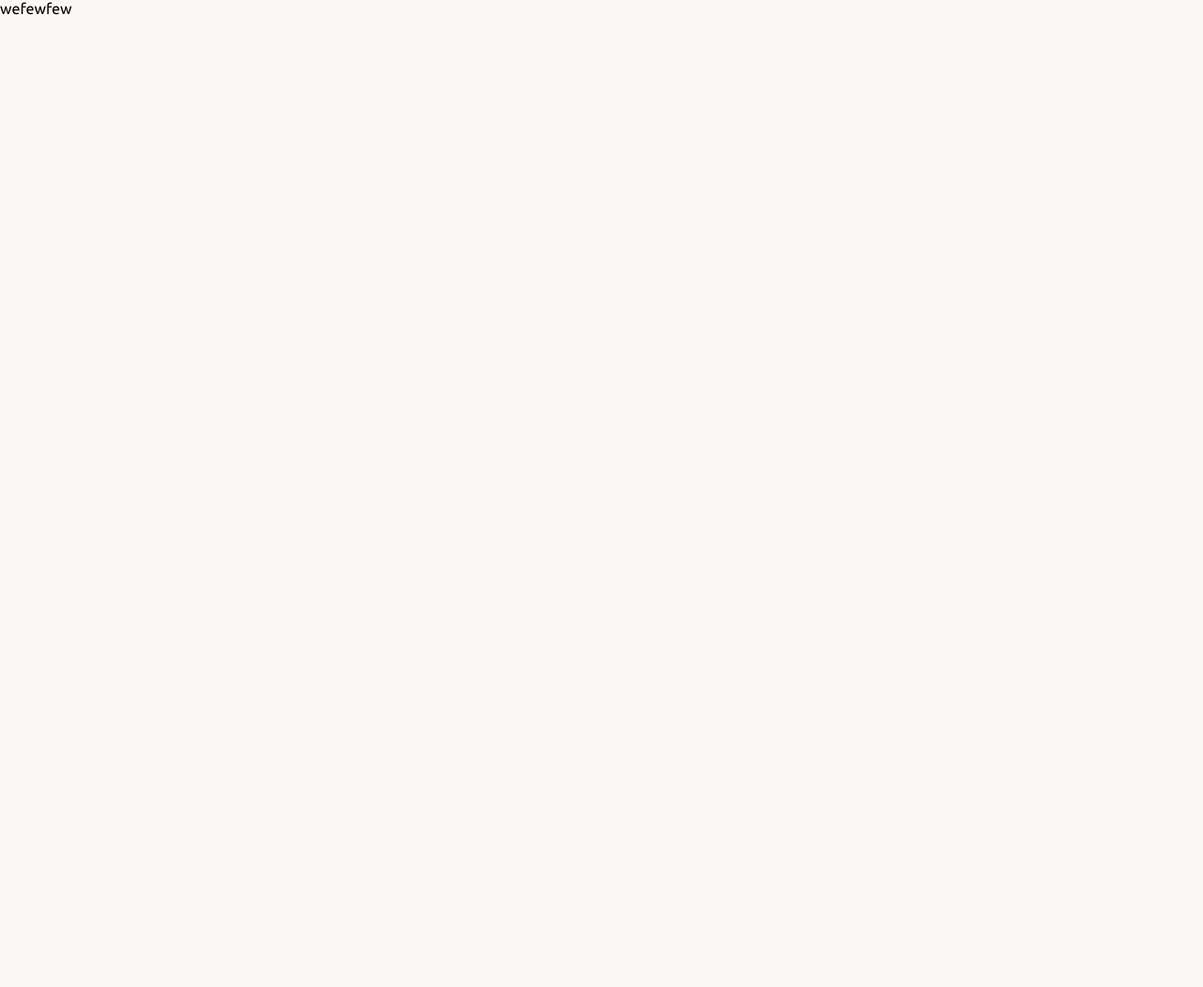
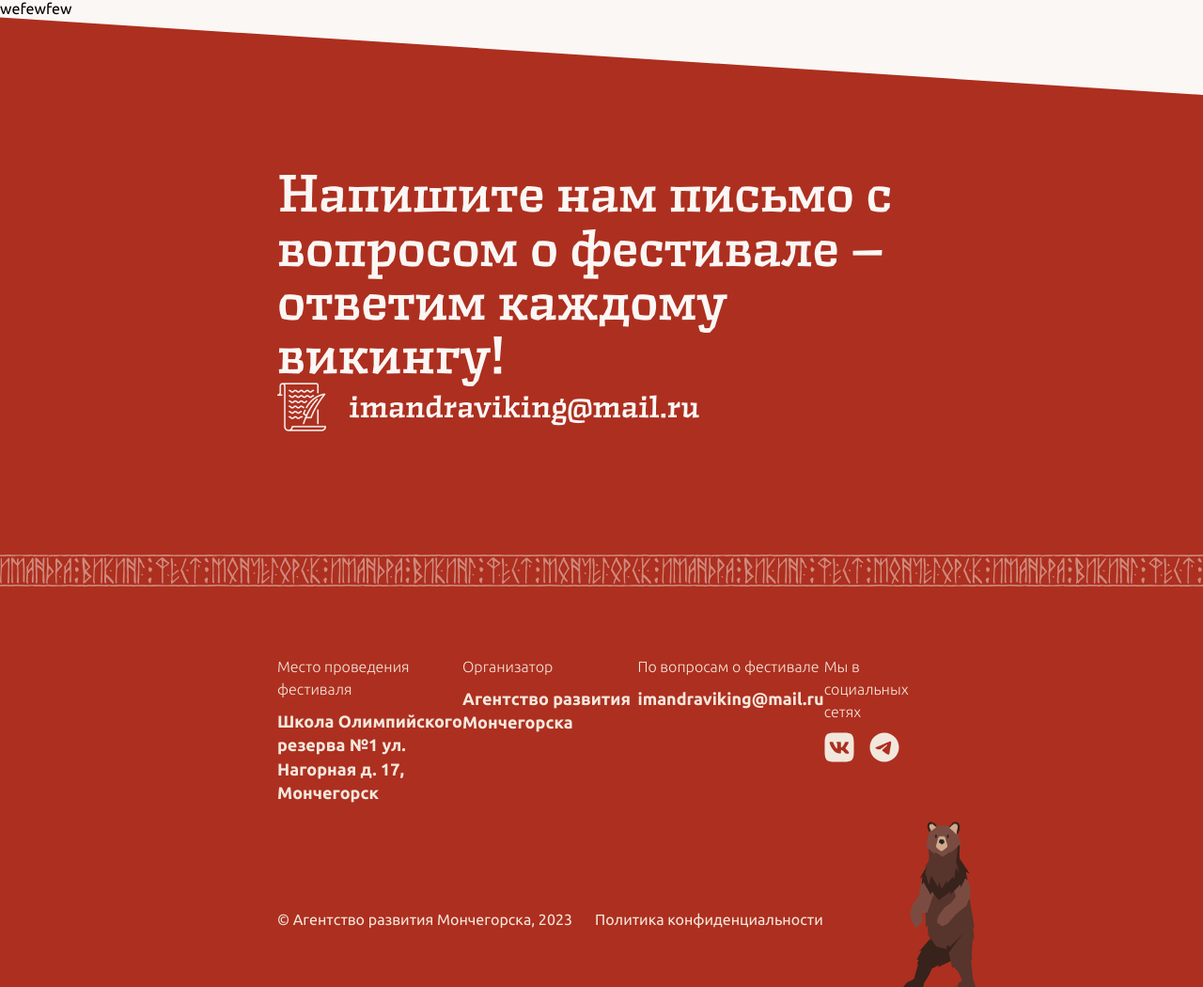
Before and after one commit to The73756/viking, a website: page src/index.html in a window 1280 px wide. Shown: the whole page at 94% size. Before the commit the page ends 800 px from the top, so only its background shows below. Drawn offline with nearby package versions, Linux system fonts and the light colour scheme; files that its build step writes are made by us from their sources; files whose address does not match are found by name.

Commit message:
create footer without adaptive

```diff
--- a/gulp/version.json
+++ b/gulp/version.json
@@ -1,3 +1,3 @@
 {
-    "main": "20230527113747"
+    "main": "20230527201545"
 }
--- a/src/html/footer.html
+++ b/src/html/footer.html
@@ -1,5 +1,97 @@
 <footer class="footer">
-    <div class="container">
+  <div class="footer-top">
+    <div class="container footer-top__container">
+      <div class="footer-left">
+        <p class="footer-left__desc">
+          Напишите нам письмо с вопросом о фестивале — ответим каждому викингу!
+        </p>
+      </div>
+      <div class="footer-right">
+        <div class="footer-right__email">
+          <img
+            src="/img/icons/letter.png"
+            class="footer-right__icon"
+            width="52"
+            height="52"
+            alt=""
+            aria-hidden="true"
+          />
+          <a href="mailto:imandraviking@mail.ru" class="footer-right__link">
+            imandraviking@mail.ru
+          </a>
+        </div>
+      </div>
+    </div>
+  </div>
 
+  <div class="footer-middle">
+    <div class="container footer-middle__container">
+      <ul class="footer-list list">
+        <li class="footer-list__item">
+          <h3 class="footer-list__subtitle">Место проведения фестиваля</h3>
+          <address class="footer-list__content">
+            Школа Олимпийского резерва №1 ул. Нагорная д. 17, Мончегорск
+          </address>
+        </li>
+        <li class="footer-list__item">
+          <h3 class="footer-list__subtitle">Организатор</h3>
+          <p class="footer-list__content">Агентство развития Мончегорска</p>
+        </li>
+        <li class="footer-list__item">
+          <h3 class="footer-list__subtitle">По вопросам о фестивале</h3>
+          <a href="mailto:imandraviking@mail.ru" class="footer-list__link">
+            imandraviking@mail.ru
+          </a>
+        </li>
+        <li class="footer-list__item">
+          <h3 class="footer-list__subtitle">Мы в социальных сетях</h3>
+          <ul class="footer-social list" title="Мы в социальных сетях">
+            <li class="footer-social__item">
+              <a
+                href="#"
+                target="_blank"
+                class="footer-social__link"
+                aria-label="Наша страничка во Вконтакте"
+              >
+                <svg class="footer-social__icon" width="32" height="32">
+                  <use xlink:href="img/icons/icons.svg#icon-vk"></use>
+                </svg>
+              </a>
+            </li>
+            <li class="footer-social__item">
+              <a
+                href="#"
+                target="_blank"
+                class="footer-social__link"
+                aria-label="Наша страничка в Телеграмме"
+              >
+                <svg class="footer-social__icon" width="32" height="32">
+                  <use xlink:href="img/icons/icons.svg#icon-tg"></use>
+                </svg>
+              </a>
+            </li>
+          </ul>
+        </li>
+      </ul>
     </div>
+  </div>
+
+  <div class="footer-bottom">
+    <div class="container footer-bottom__container">
+      <p class="footer-bottom__text">
+        &copy; Агентство развития Мончегорска, 2023
+      </p>
+      <a href="#" class="footer-bottom__text footer-bottom__link">
+        Политика конфиденциальности
+      </a>
+      <img
+        src="/img/beer.png"
+        alt=""
+        aria-hidden="true"
+        class="footer-bottom__img"
+        width="78"
+        height="176"
+      />
+    </div>
+  </div>
 </footer>
--- a/src/scss/base/templates.scss
+++ b/src/scss/base/templates.scss
@@ -9,3 +9,10 @@
   align-items: center;
   justify-content: space-between;
 }
+@mixin hover {
+  @media (any-hover: hover) {
+    &:hover {
+      @content;
+    }
+  }
+}
--- a/src/scss/base/vars.scss
+++ b/src/scss/base/vars.scss
@@ -1,27 +1,29 @@
 :root {
-  --bg: #FAF7F5;
-  --orange: #BF7549;
-  --violet: #6B4C67;
+  --bg: #faf7f5;
+  --orange: #bf7549;
+  --violet: #6b4c67;
 
-  --red-light: #E87566;
-  --red-middle: #C43A2C;
-  --red-dark: #AD2F1F;
+  --red-light: #e87566;
+  --red-middle: #c43a2c;
+  --red-dark: #ad2f1f;
 
-  --blue-light: #6D9EC4;
-  --blue-dark: #305A7F;
+  --blue-light: #6d9ec4;
+  --blue-dark: #305a7f;
 
   --green: #517254;
-  --green-dirt: #78734E;
+  --green-dirt: #78734e;
 
-  --neutral-dark: #2B2523;
+  --neutral-dark: #2b2523;
 
-  --gray-light: #ECE9E7;
-  --gray-dark: #7D7672;
+  --gray-light: #ece9e7;
+  --gray-dark: #7d7672;
 
   --brown-light: #998468;
-  --brown-dark: #6E443A;
+  --brown-dark: #6e443a;
 
-  --biege-light: #F2E7DC;
-  --biege-middle: #DDD3C9;
-  --biege-dark: #BDA996;
+  --biege-light: #f2e7dc;
+  --biege-middle: #ddd3c9;
+  --biege-dark: #bda996;
+
+  --transition: 0.2s ease;
 }
--- a/src/scss/components/footer.scss
+++ b/src/scss/components/footer.scss
@@ -0,0 +1,137 @@
+@import "../base/templates";
+
+.footer {
+  -webkit-clip-path: polygon(0 0, 100% 8%, 100% 100%, 0 100%);
+  clip-path: polygon(0 0, 100% 8%, 100% 100%, 0 100%);
+  background-color: var(--red-dark);
+
+  &-top {
+    padding-top: 160px;
+    padding-bottom: 130px;
+    font-family: "Rezak CYR", "sans-serif";
+    color: var(--bg);
+
+    &__container {
+      display: flex;
+      justify-content: space-between;
+      align-items: center;
+      flex-wrap: wrap;
+    }
+  }
+
+  &-left {
+    &__desc {
+      margin: 0;
+      padding: 0;
+      max-width: 864px;
+      font-weight: 500;
+      font-size: 52px;
+      line-height: 110%;
+    }
+  }
+
+  &-right {
+    &__email {
+      display: flex;
+      gap: 24px;
+      align-items: center;
+    }
+
+    &__icon {
+      width: 52px;
+      height: 52px;
+    }
+
+    &__link {
+      font-size: 31px;
+      line-height: 140%;
+      transition: color var(--transition);
+
+      @include hover {
+        color: var(--biege-middle);
+      }
+    }
+  }
+
+  &-middle {
+    font-family: "Ubuntu", "sans-serif";
+    background-image: url("../img/footer-line.png");
+    background-repeat: no-repeat;
+    padding-top: 108px;
+  }
+
+  .footer-list {
+    display: flex;
+    justify-content: space-between;
+    color: var(--biege-light);
+
+    &__subtitle {
+      font-weight: 300;
+      font-size: 16px;
+      line-height: 150%;
+      padding: 0;
+      margin: 0 0 10px;
+    }
+
+    &__content,
+    &__link {
+      max-width: 318px;
+      font-weight: 700;
+      font-size: 18px;
+      line-height: 140%;
+      font-style: normal;
+      padding: 0;
+      margin: 0;
+    }
+
+    &__link {
+      transition: color var(--transition);
+
+      @include hover {
+        color: var(--biege-middle);
+      }
+    }
+  }
+
+  .footer-social {
+    display: flex;
+    gap: 16px;
+
+    &__icon {
+      width: 32px;
+      height: 32px;
+      fill: var(--biege-light);
+      transition: fill var(--transition);
+
+      @include hover {
+        fill: var(--biege-middle);
+      }
+    }
+  }
+
+  &-bottom {
+    &__container {
+      font-family: "Ubuntu", "sans-serif";
+      display: flex;
+      gap: 24px;
+      font-weight: 400;
+      font-size: 16px;
+      line-height: 150%;
+      padding-top: 110px;
+      padding-bottom: 60px;
+      position: relative;
+    }
+
+    &__text {
+      color: var(--biege-light);
+      margin: 0;
+      padding: 0;
+    }
+
+    &__img {
+      position: absolute;
+      right: -38.5px;
+      bottom: 0;
+    }
+  }
+}
--- a/src/scss/fonts.scss
+++ b/src/scss/fonts.scss
@@ -26,3 +26,24 @@
   font-weight: 400;
   font-style: normal;
 }
+@font-face {
+  font-family: "Rezak CYR";
+  font-display: swap;
+  src: url("../fonts/RezakCYR-Medium.woff2") format("woff2");
+  font-weight: 500;
+  font-style: normal;
+}
+@font-face {
+  font-family: "Rezak CYR";
+  font-display: swap;
+  src: url("../fonts/RezakCYR-Bold.woff2") format("woff2");
+  font-weight: 700;
+  font-style: normal;
+}
+@font-face {
+  font-family: "Rezak CYR";
+  font-display: swap;
+  src: url("../fonts/RezakCYR-Black.woff2") format("woff2");
+  font-weight: 900;
+  font-style: normal;
+}
--- a/src/scss/style.scss
+++ b/src/scss/style.scss
@@ -1,8 +1,9 @@
-@import './fonts';
-@import './base/normalize';
-@import './base/vars';
-@import './base/templates';
-@import './base/settings';
+@import "./fonts";
+@import "./base/normalize";
+@import "./base/vars";
+@import "./base/templates";
+@import "./base/settings";
+@import "./base/classes";
 
 // ui
 @import "./ui/button";
--- a/src/scss/ui/button.scss
+++ b/src/scss/ui/button.scss
@@ -3,6 +3,7 @@
   background-color: transparent;
   border: none;
   border-radius: 0;
+  padding: 0;
   outline: none;
   color: inherit;
 }
```
Also changed, not shown: src/img/beer.png (added), src/img/footer-line.png (added), src/img/icons/letter.png (added), src/scss/base/classes.scss (line endings or trailing spaces), 1 other file. Lines whose indentation alone changed are shown as unchanged.
